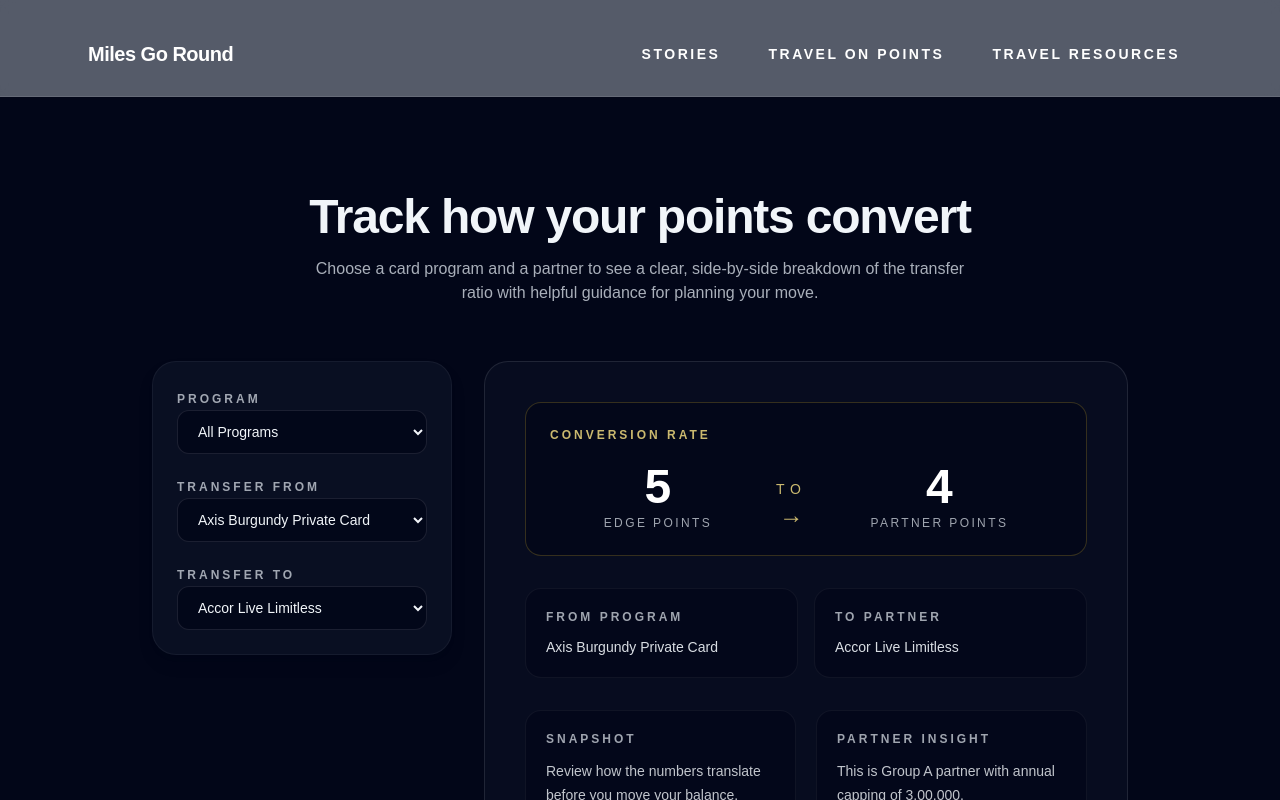
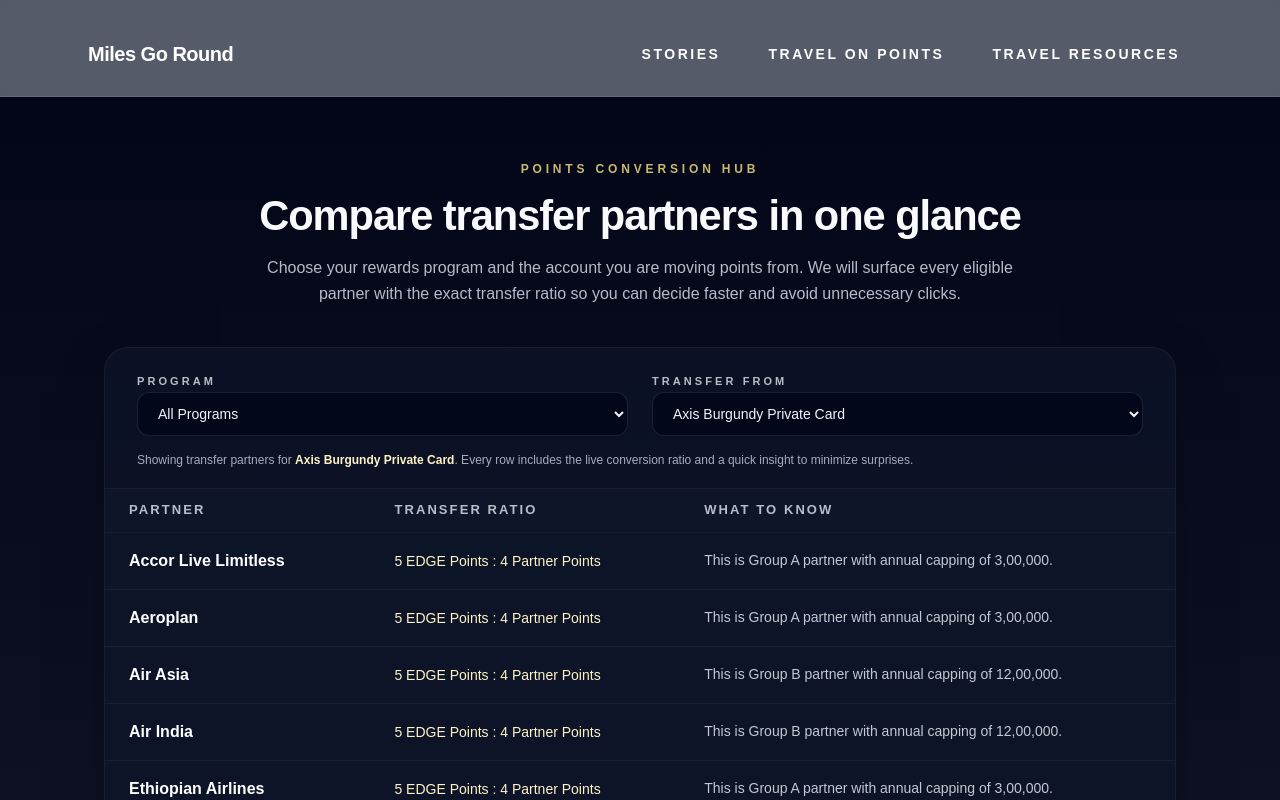
Before and after one commit to bansalmanik/travel-website, a Next.js app: page /pointsconversion in a window 1280 px wide. Shown: the top 800 px of the page. Built offline with nearby package versions, Linux system fonts and the light colour scheme.

Commit message:
Revamp points conversion layout

```diff
--- a/app/pointsconversion/PointsConversionContent.tsx
+++ b/app/pointsconversion/PointsConversionContent.tsx
@@ -12,36 +12,6 @@ const ALL_PROGRAMS_OPTION = "All Programs";
 const getProgramName = (conversion: Conversion) =>
   conversion.program ?? "Other";
 
-type PartnerOption = {
-  id: string;
-  to: string;
-  rate: string;
-  insight: string;
-};
-
-type ParsedRate = {
-  fromValue: string;
-  fromUnit: string;
-  toValue: string;
-  toUnit: string;
-};
-
-const parseRate = (rate: string): ParsedRate => {
-  const [rawFrom = "", rawTo = ""] = rate.split(":");
-  const [fromValue = "", ...fromUnitParts] = rawFrom.trim().split(" ");
-  const [toValue = "", ...toUnitParts] = rawTo.trim().split(" ");
-
-  const fromUnit = fromUnitParts.join(" ");
-  const toUnit = toUnitParts.join(" ");
-
-  return {
-    fromValue: fromValue || rawFrom.trim(),
-    fromUnit: fromUnit || (fromValue ? "" : rawFrom.trim()),
-    toValue: toValue || rawTo.trim(),
-    toUnit: toUnit || (toValue ? "" : rawTo.trim()),
-  };
-};
-
 type PointsConversionContentProps = {
   conversions: Conversion[];
 };
@@ -51,7 +21,6 @@ export default function PointsConversionContent({ conversions }: PointsConversio
     ALL_PROGRAMS_OPTION
   );
   const [selectedFrom, setSelectedFrom] = useState(conversions[0]?.from ?? "");
-  const [selectedPartnerId, setSelectedPartnerId] = useState("");
 
   const conversionsByFrom = useMemo(() => {
     return conversions.reduce((acc, conversion) => {
@@ -110,56 +79,6 @@ export default function PointsConversionContent({ conversions }: PointsConversio
     return conversionsByFrom[normalizedSelectedFrom] ?? null;
   }, [normalizedSelectedFrom, conversionsByFrom]);
 
-  const partnerOptions = useMemo(() => {
-    if (!selectedConversion) {
-      return [] as PartnerOption[];
-    }
-
-    return selectedConversion.rates.flatMap((rate) =>
-      rate.partners.map((partner) => ({
-        id: `${rate.rate}__${partner.to}`,
-        to: partner.to,
-        rate: rate.rate,
-        insight: partner.insight,
-      }))
-    );
-  }, [selectedConversion]);
-
-  const normalizedSelectedPartnerId = useMemo(() => {
-    if (partnerOptions.length === 0) {
-      return "";
-    }
-
-    const currentSelectionExists = partnerOptions.some(
-      (option) => option.id === selectedPartnerId
-    );
-
-    if (currentSelectionExists) {
-      return selectedPartnerId;
-    }
-
-    return partnerOptions[0].id;
-  }, [partnerOptions, selectedPartnerId]);
-
-  const selectedPartner = useMemo(() => {
-    if (!normalizedSelectedPartnerId) {
-      return null;
-    }
-
-    return (
-      partnerOptions.find((option) => option.id === normalizedSelectedPartnerId) ??
-      null
-    );
-  }, [normalizedSelectedPartnerId, partnerOptions]);
-
-  const parsedRate = useMemo(() => {
-    if (!selectedPartner) {
-      return null;
-    }
-
-    return parseRate(selectedPartner.rate);
-  }, [selectedPartner]);
-
   const handleProgramChange = (event: ChangeEvent<HTMLSelectElement>) => {
     const newProgram = event.target.value;
     setSelectedProgramName(newProgram);
@@ -176,38 +95,55 @@ export default function PointsConversionContent({ conversions }: PointsConversio
       .sort((a, b) => a.localeCompare(b))[0];
 
     setSelectedFrom(nextFromOption ?? "");
-    setSelectedPartnerId("");
   };
 
   const handleFromChange = (event: ChangeEvent<HTMLSelectElement>) => {
     setSelectedFrom(event.target.value);
-    setSelectedPartnerId("");
   };
 
+  const tableRows = useMemo(() => {
+    if (!selectedConversion) {
+      return [] as { partner: string; ratio: string; insight: string }[];
+    }
+
+    return selectedConversion.rates
+      .flatMap((rate) =>
+        rate.partners.map((partner) => ({
+          partner: partner.to,
+          ratio: rate.rate,
+          insight: partner.insight,
+        }))
+      )
+      .sort((a, b) => a.partner.localeCompare(b.partner));
+  }, [selectedConversion]);
+
   return (
-    <div className="min-h-screen bg-slate-950 text-slate-100">
-      <div className="mx-auto flex max-w-5xl flex-col gap-12 px-6 py-16 lg:gap-14 lg:py-24">
+    <div className="min-h-screen bg-gradient-to-b from-slate-950 via-slate-950/95 to-slate-950 text-slate-50">
+      <div className="mx-auto flex max-w-6xl flex-col gap-10 px-5 py-14 sm:px-6 lg:px-10 lg:py-16">
         <header className="space-y-4 text-center">
-          <h1 className="text-4xl font-semibold tracking-tight sm:text-5xl">
-            Track how your points convert
+          <p className="text-xs font-semibold uppercase tracking-[0.32em] text-amber-200/80">
+            Points conversion hub
+          </p>
+          <h1 className="text-3xl font-semibold tracking-tight sm:text-4xl lg:text-[2.6rem]">
+            Compare transfer partners in one glance
           </h1>
-          <p className="mx-auto max-w-2xl text-base text-slate-200/75">
-            Choose a card program and a partner to see a clear, side-by-side breakdown of the transfer ratio with
-            helpful guidance for planning your move.
+          <p className="mx-auto max-w-3xl text-sm leading-relaxed text-slate-200/80 sm:text-base">
+            Choose your rewards program and the account you are moving points from. We will surface every eligible
+            partner with the exact transfer ratio so you can decide faster and avoid unnecessary clicks.
           </p>
         </header>
 
-        <section className="grid gap-8 lg:grid-cols-[300px_1fr] lg:items-start">
-          <div className="rounded-3xl border border-white/5 bg-slate-900/60 p-6 shadow-lg shadow-slate-950/30">
-            <div className="space-y-5">
-              <label className="block space-y-2">
-                <span className="text-xs font-semibold uppercase tracking-[0.25em] text-slate-200/70">
+        <div className="rounded-3xl border border-white/5 bg-slate-900/60 shadow-[0_20px_60px_-25px_rgba(0,0,0,0.6)]">
+          <div className="border-b border-white/5 px-5 py-5 sm:px-6 lg:px-8">
+            <div className="flex flex-col gap-4 sm:flex-row sm:items-end sm:gap-6">
+              <label className="flex-1 space-y-2">
+                <span className="text-[11px] font-semibold uppercase tracking-[0.28em] text-slate-200/80">
                   Program
                 </span>
                 <select
                   value={selectedProgramName}
                   onChange={handleProgramChange}
-                  className="w-full rounded-xl border border-white/10 bg-slate-950/80 px-4 py-3 text-sm text-slate-100 transition focus:border-amber-300 focus:outline-none focus:ring-2 focus:ring-amber-300/30"
+                  className="w-full rounded-xl border border-white/10 bg-slate-950/80 px-4 py-3 text-sm text-slate-100 transition focus:border-amber-300 focus:outline-none focus:ring-2 focus:ring-amber-200/40"
                   aria-label="Select the card program"
                 >
                   {programOptions.map((option) => (
@@ -217,14 +153,14 @@ export default function PointsConversionContent({ conversions }: PointsConversio
                   ))}
                 </select>
               </label>
-              <label className="block space-y-2">
-                <span className="text-xs font-semibold uppercase tracking-[0.25em] text-slate-200/70">
+              <label className="flex-1 space-y-2">
+                <span className="text-[11px] font-semibold uppercase tracking-[0.28em] text-slate-200/80">
                   Transfer from
                 </span>
                 <select
                   value={normalizedSelectedFrom}
                   onChange={handleFromChange}
-                  className="w-full rounded-xl border border-white/10 bg-slate-950/80 px-4 py-3 text-sm text-slate-100 transition focus:border-amber-300 focus:outline-none focus:ring-2 focus:ring-amber-300/30"
+                  className="w-full rounded-xl border border-white/10 bg-slate-950/80 px-4 py-3 text-sm text-slate-100 transition focus:border-amber-300 focus:outline-none focus:ring-2 focus:ring-amber-200/40"
                   aria-label="Select the points program you are transferring from"
                   disabled={fromOptions.length === 0}
                 >
@@ -241,110 +177,60 @@ export default function PointsConversionContent({ conversions }: PointsConversio
                   )}
                 </select>
               </label>
-              <label className="block space-y-2">
-                <span className="text-xs font-semibold uppercase tracking-[0.25em] text-slate-200/70">
-                  Transfer to
-                </span>
-                <select
-                  value={normalizedSelectedPartnerId}
-                  onChange={(event) => setSelectedPartnerId(event.target.value)}
-                  className="w-full rounded-xl border border-white/10 bg-slate-950/80 px-4 py-3 text-sm text-slate-100 transition focus:border-amber-300 focus:outline-none focus:ring-2 focus:ring-amber-300/30"
-                  aria-label="Select the loyalty partner you are transferring to"
-                  disabled={partnerOptions.length === 0}
-                >
-                  {partnerOptions.length === 0 ? (
-                    <option value="" disabled>
-                      No partners available
-                    </option>
-                  ) : (
-                    partnerOptions.map((option) => (
-                      <option key={option.id} value={option.id}>
-                        {option.to}
-                      </option>
-                    ))
-                  )}
-                </select>
-              </label>
             </div>
+            <p className="mt-4 text-xs text-slate-300/80">
+              Showing transfer partners for <strong className="text-amber-100">{normalizedSelectedFrom || "your program"}</strong>. Every row includes the live
+              conversion ratio and a quick insight to minimize surprises.
+            </p>
           </div>
 
-          <div className="rounded-3xl border border-white/10 bg-slate-900/40 p-8 lg:p-10">
-            {selectedPartner ? (
-              <div className="flex h-full flex-col gap-8">
-                <div className="rounded-2xl border border-amber-300/20 bg-slate-950/70 p-6">
-                  <p className="text-xs font-semibold uppercase tracking-[0.25em] text-amber-200/80">
-                    Conversion rate
-                  </p>
-                  {parsedRate ? (
-                    <div className="mt-5 flex items-end justify-center gap-10 sm:gap-16">
-                      <div className="space-y-1 text-center">
-                        <p className="text-4xl font-semibold text-white sm:text-5xl">{parsedRate.fromValue}</p>
-                        {parsedRate.fromUnit ? (
-                          <p className="text-xs font-medium uppercase tracking-[0.2em] text-slate-200/70">
-                            {parsedRate.fromUnit}
-                          </p>
-                        ) : null}
-                      </div>
-                      <div className="text-center text-amber-200/80">
-                        <p className="text-sm font-medium uppercase tracking-[0.4em]">to</p>
-                        <p className="text-2xl font-semibold">→</p>
-                      </div>
-                      <div className="space-y-1 text-center">
-                        <p className="text-4xl font-semibold text-white sm:text-5xl">{parsedRate.toValue}</p>
-                        {parsedRate.toUnit ? (
-                          <p className="text-xs font-medium uppercase tracking-[0.2em] text-slate-200/70">
-                            {parsedRate.toUnit}
-                          </p>
-                        ) : null}
-                      </div>
-                    </div>
-                  ) : null}
-                </div>
-
-                <div className="grid gap-4 sm:grid-cols-2">
-                  <div className="rounded-2xl border border-white/5 bg-slate-950/60 p-5">
-                    <p className="text-xs font-semibold uppercase tracking-[0.25em] text-slate-200/70">
-                      From program
-                    </p>
-                    <p className="mt-3 text-sm text-slate-100/90">{normalizedSelectedFrom}</p>
-                  </div>
-                  <div className="rounded-2xl border border-white/5 bg-slate-950/60 p-5">
-                    <p className="text-xs font-semibold uppercase tracking-[0.25em] text-slate-200/70">
-                      To partner
-                    </p>
-                    <p className="mt-3 text-sm text-slate-100/90">{selectedPartner.to}</p>
-                  </div>
-                </div>
-
-                <div className="grid gap-5 sm:grid-cols-2">
-                  <div className="rounded-2xl border border-white/5 bg-slate-950/60 p-5">
-                    <p className="text-xs font-semibold uppercase tracking-[0.25em] text-slate-200/70">
-                      Snapshot
-                    </p>
-                    <p className="mt-3 text-sm leading-6 text-slate-100/80">
-                      Review how the numbers translate before you move your balance. Confirm current partner promos and
-                      make sure you are ready—most transfers are final.
-                    </p>
-                  </div>
-                  <div className="rounded-2xl border border-white/5 bg-slate-950/60 p-5">
-                    <p className="text-xs font-semibold uppercase tracking-[0.25em] text-slate-200/70">
-                      Partner insight
-                    </p>
-                    <p className="mt-3 text-sm leading-6 text-slate-100/80">{selectedPartner.insight}</p>
-                  </div>
-                </div>
+          <div className="overflow-hidden">
+            {tableRows.length > 0 ? (
+              <div className="overflow-x-auto">
+                <table className="min-w-full divide-y divide-white/5 text-left text-sm">
+                  <caption className="sr-only">
+                    Transfer partners, conversion ratios, and guidance
+                  </caption>
+                  <thead className="bg-slate-900/70 text-[13px] uppercase tracking-[0.16em] text-slate-200/80">
+                    <tr>
+                      <th scope="col" className="px-5 py-3 sm:px-6">
+                        Partner
+                      </th>
+                      <th scope="col" className="px-5 py-3 sm:px-6">
+                        Transfer ratio
+                      </th>
+                      <th scope="col" className="px-5 py-3 sm:px-6">
+                        What to know
+                      </th>
+                    </tr>
+                  </thead>
+                  <tbody className="divide-y divide-white/5 bg-slate-900/30">
+                    {tableRows.map((row) => (
+                      <tr key={`${row.partner}-${row.ratio}`} className="hover:bg-slate-800/40">
+                        <th scope="row" className="whitespace-nowrap px-5 py-4 text-base font-semibold text-white sm:px-6">
+                          {row.partner}
+                        </th>
+                        <td className="whitespace-nowrap px-5 py-4 text-amber-100 sm:px-6">
+                          {row.ratio}
+                        </td>
+                        <td className="px-5 py-4 text-sm leading-relaxed text-slate-200/85 sm:px-6">
+                          {row.insight || "Standard transfer timeline applies."}
+                        </td>
+                      </tr>
+                    ))}
+                  </tbody>
+                </table>
               </div>
             ) : (
-              <div className="flex h-full flex-col items-center justify-center gap-4 text-center text-slate-200/80">
-                <p className="text-lg font-semibold text-white">Choose a partner pairing</p>
-                <p className="max-w-md text-sm leading-6">
-                  Select a source program and destination partner to see the transfer breakdown with tips tailored to the
-                  combination.
+              <div className="px-5 py-8 text-center sm:px-6 lg:px-8">
+                <p className="text-lg font-semibold text-white">No transfer partners available</p>
+                <p className="mt-3 text-sm leading-relaxed text-slate-200/80">
+                  Pick a different program or source account to see eligible partners and their conversion ratios.
                 </p>
               </div>
             )}
           </div>
-        </section>
+        </div>
       </div>
     </div>
   );
```
